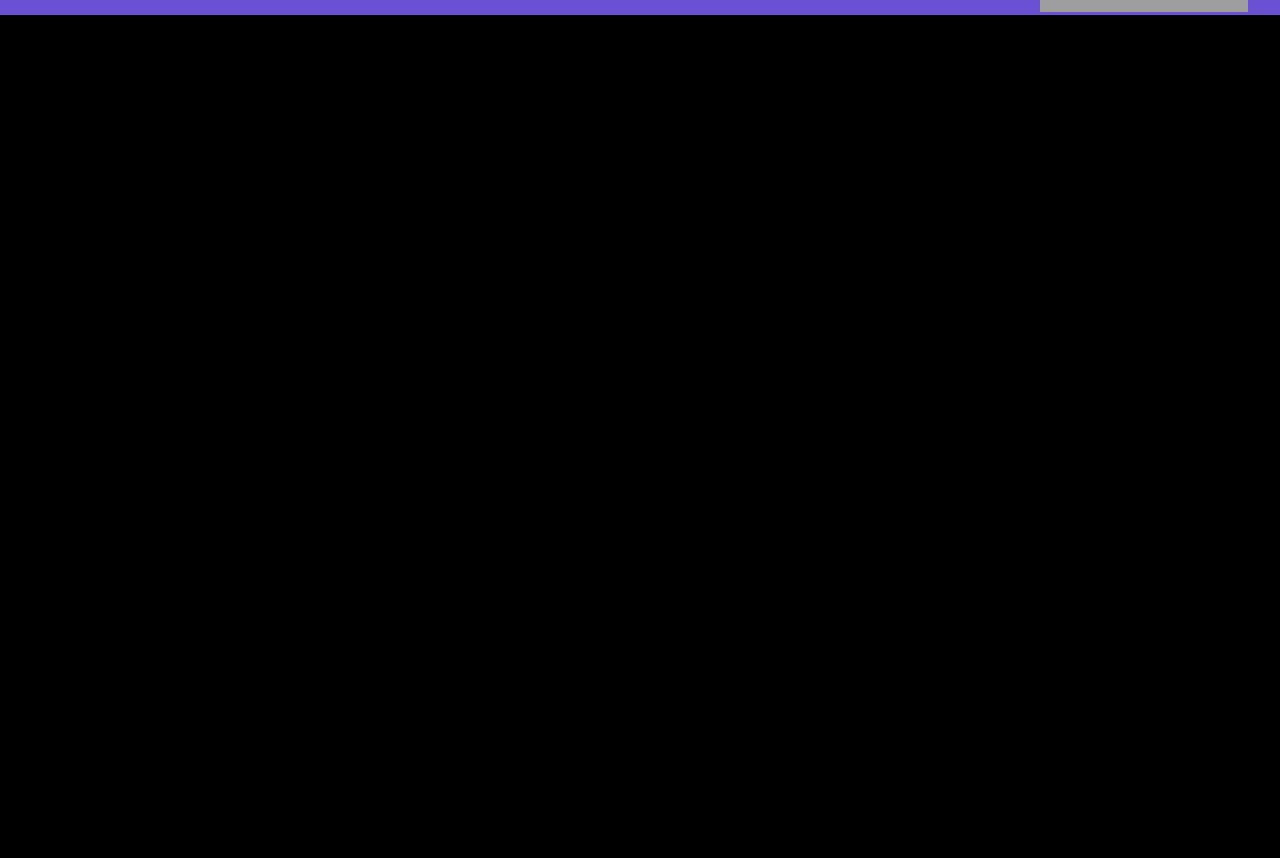
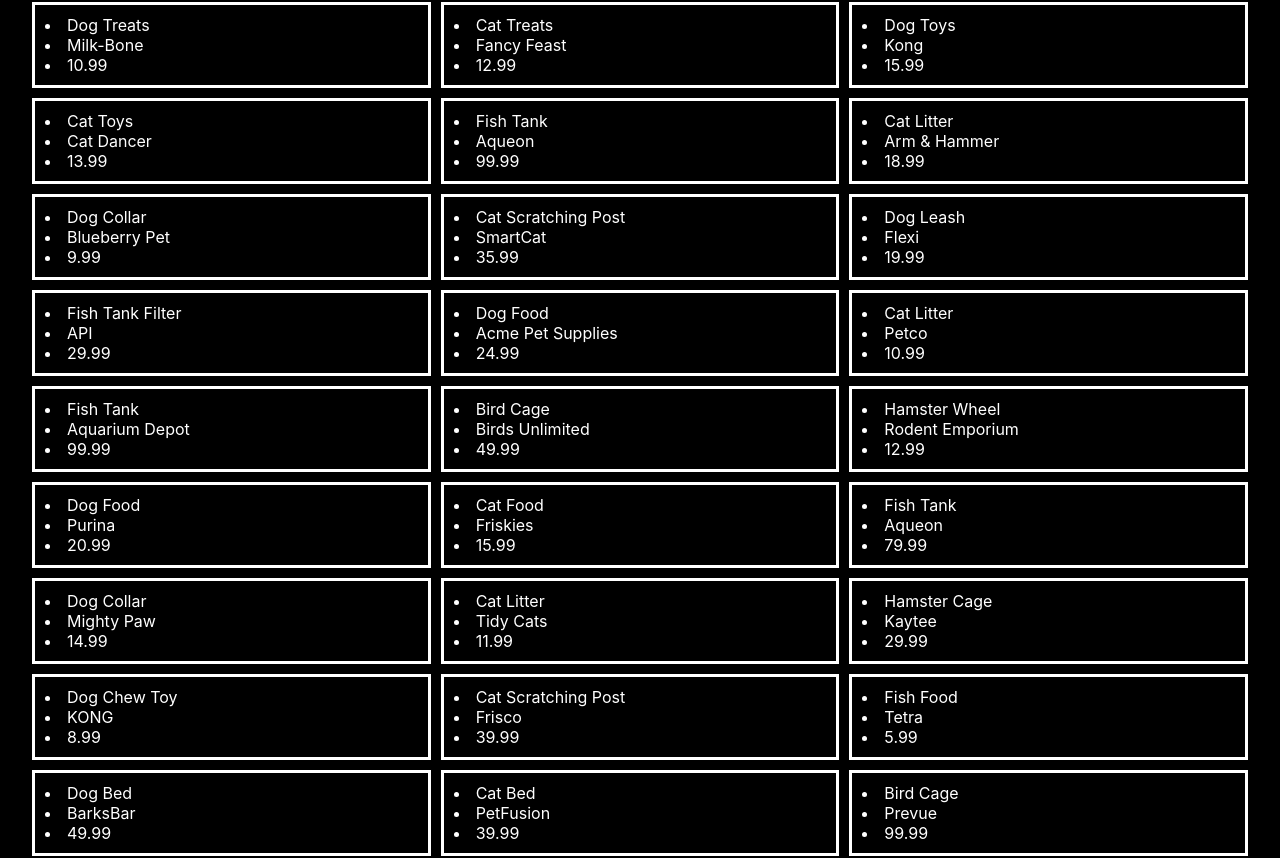
Before and after one commit to dplascenciap/CSFS1010-Assignment-1, a React (Create React App) app in the folder petstore_ecommerce/: page /shop in a window 1280 px wide. Shown: the part 484-1342 px from the top of the page. Before the commit the page ends 800 px from the top, so only its background shows below. Built offline with nearby package versions, Linux system fonts and the light colour scheme; grey boxes are pictures that could not be loaded.

Commit message:
Add products to the Shop page

```diff
--- a/petstore_ecommerce/src/App.css
+++ b/petstore_ecommerce/src/App.css
@@ -150,3 +150,38 @@
   padding-right: 2rem;
   gap: 10px;
 }
+
+/* ==== Shop Page ===*/
+/* Search bar */
+.search-bar {
+  display: flex;
+  flex-direction: column;
+  padding-left: 2rem;
+  padding-right: 2rem;
+}
+
+input {
+  font-size: 2rem;
+}
+
+.productList {
+  display: grid;
+  grid-template-columns: repeat(auto-fill, minmax(300px, 1fr));
+  margin-top: 10px;
+  gap: 10px;
+  padding-left: 2rem;
+  padding-right: 2rem;
+}
+
+.product {
+  border: 3px solid white;
+  padding: 10px;
+}
+
+.product .name {
+  font-size: 25px;
+}
+
+.product .price {
+  font-size: 20px;
+}
--- a/petstore_ecommerce/src/components/ShopPage.js
+++ b/petstore_ecommerce/src/components/ShopPage.js
@@ -1,15 +1,26 @@
+import products from "./data/products.json"
+
 /**
  * Function ShopPage()
  * @returns Shop page component
  */
-
  function ShopPage() {
     return (
         <div>
             <h1>Shop</h1>
-            <p>
-                This is Shop page
-            </p>
+            <div className="search-bar">
+                <h2>Search Products</h2><br></br>
+                <input type="search" id="search"/>
+            </div>
+            <div className="productList">
+                {products.map((productItem) => (
+                    <div className="product">
+                        <li>{productItem.name}</li>
+                        <li>{productItem.supplier}</li>
+                        <li>{productItem.price}</li>
+                    </div>
+                ))}
+            </div>
         </div>
     )
 }
--- /dev/null
+++ b/petstore_ecommerce/src/components/data/products.json
@@ -0,0 +1,226 @@
+[
+    {
+      "id": 1,
+      "name": "Dog Food",
+      "supplier": "Purina",
+      "price": 25.99,
+      "image_url": "https://www.example.com/dog_food.jpg"
+    },
+    {
+      "id": 2,
+      "name": "Cat Food",
+      "supplier": "Hill's Science Diet",
+      "price": 23.99,
+      "image_url": "https://www.example.com/cat_food.jpg"
+    },
+    {
+      "id": 3,
+      "name": "Fish Food",
+      "supplier": "Tetra",
+      "price": 8.99,
+      "image_url": "https://www.example.com/fish_food.jpg"
+    },
+    {
+      "id": 4,
+      "name": "Dog Treats",
+      "supplier": "Milk-Bone",
+      "price": 10.99,
+      "image_url": "https://www.example.com/dog_treats.jpg"
+    },
+    {
+      "id": 5,
+      "name": "Cat Treats",
+      "supplier": "Fancy Feast",
+      "price": 12.99,
+      "image_url": "https://www.example.com/cat_treats.jpg"
+    },
+    {
+      "id": 6,
+      "name": "Dog Toys",
+      "supplier": "Kong",
+      "price": 15.99,
+      "image_url": "https://www.example.com/dog_toys.jpg"
+    },
+    {
+      "id": 7,
+      "name": "Cat Toys",
+      "supplier": "Cat Dancer",
+      "price": 13.99,
+      "image_url": "https://www.example.com/cat_toys.jpg"
+    },
+    {
+      "id": 8,
+      "name": "Fish Tank",
+      "supplier": "Aqueon",
+      "price": 99.99,
+      "image_url": "https://www.example.com/fish_tank.jpg"
+    },
+    {
+      "id": 9,
+      "name": "Cat Litter",
+      "supplier": "Arm & Hammer",
+      "price": 18.99,
+      "image_url": "https://www.example.com/cat_litter.jpg"
+    },
+    {
+      "id": 10,
+      "name": "Dog Collar",
+      "supplier": "Blueberry Pet",
+      "price": 9.99,
+      "image_url": "https://www.example.com/dog_collar.jpg"
+    },
+    {
+      "id": 11,
+      "name": "Cat Scratching Post",
+      "supplier": "SmartCat",
+      "price": 35.99,
+      "image_url": "https://www.example.com/cat_scratching_post.jpg"
+    },
+    {
+      "id": 12,
+      "name": "Dog Leash",
+      "supplier": "Flexi",
+      "price": 19.99,
+      "image_url": "https://www.example.com/dog_leash.jpg"
+    },
+    {
+      "id": 13,
+      "name": "Fish Tank Filter",
+      "supplier": "API",
+      "price": 29.99,
+      "image_url": "https://www.example.com/fish_tank_filter.jpg"
+    },
+    {
+      "id": 1,
+      "name": "Dog Food",
+      "supplier": "Acme Pet Supplies",
+      "price": 24.99,
+      "image_url": "https://example.com/dog_food.jpg"
+    },
+    {
+      "id": 2,
+      "name": "Cat Litter",
+      "supplier": "Petco",
+      "price": 10.99,
+      "image_url": "https://example.com/cat_litter.jpg"
+    },
+    {
+      "id": 3,
+      "name": "Fish Tank",
+      "supplier": "Aquarium Depot",
+      "price": 99.99,
+      "image_url": "https://example.com/fish_tank.jpg"
+    },
+    {
+      "id": 4,
+      "name": "Bird Cage",
+      "supplier": "Birds Unlimited",
+      "price": 49.99,
+      "image_url": "https://example.com/bird_cage.jpg"
+    },
+    {
+      "id": 5,
+      "name": "Hamster Wheel",
+      "supplier": "Rodent Emporium",
+      "price": 12.99,
+      "image_url": "https://example.com/hamster_wheel.jpg"
+    },
+    {
+      "id": "1",
+      "name": "Dog Food",
+      "supplier": "Purina",
+      "price": 20.99,
+      "image_url": "https://example.com/dogfood.jpg"
+    },
+    {
+      "id": "2",
+      "name": "Cat Food",
+      "supplier": "Friskies",
+      "price": 15.99,
+      "image_url": "https://example.com/catfood.jpg"
+    },
+    {
+      "id": "3",
+      "name": "Fish Tank",
+      "supplier": "Aqueon",
+      "price": 79.99,
+      "image_url": "https://example.com/fishtank.jpg"
+    },
+    {
+      "id": "4",
+      "name": "Dog Collar",
+      "supplier": "Mighty Paw",
+      "price": 14.99,
+      "image_url": "https://example.com/dogcollar.jpg"
+    },
+    {
+      "id": "5",
+      "name": "Cat Litter",
+      "supplier": "Tidy Cats",
+      "price": 11.99,
+      "image_url": "https://example.com/cat litter.jpg"
+    },
+    {
+      "id": "6",
+      "name": "Hamster Cage",
+      "supplier": "Kaytee",
+      "price": 29.99,
+      "image_url": "https://example.com/hamstercage.jpg"
+    },
+    {
+      "id": "7",
+      "name": "Dog Chew Toy",
+      "supplier": "KONG",
+      "price": 8.99,
+      "image_url": "https://example.com/dogchewtoy.jpg"
+    },
+    {
+      "id": "8",
+      "name": "Cat Scratching Post",
+      "supplier": "Frisco",
+      "price": 39.99,
+      "image_url": "https://example.com/catscratchingpost.jpg"
+    },
+    {
+      "id": "9",
+      "name": "Fish Food",
+      "supplier": "Tetra",
+      "price": 5.99,
+      "image_url": "https://example.com/fishfood.jpg"
+    },
+    {
+      "id": "10",
+      "name": "Dog Bed",
+      "supplier": "BarksBar",
+      "price": 49.99,
+      "image_url": "https://example.com/dogbed.jpg"
+    },
+    {
+      "id": "11",
+      "name": "Cat Bed",
+      "supplier": "PetFusion",
+      "price": 39.99,
+      "image_url": "https://example.com/catbed.jpg"
+    },
+    {
+      "id": "12",
+      "name": "Bird Cage",
+      "supplier": "Prevue",
+      "price": 99.99,
+      "image_url": "https://example.com/birdcage.jpg"
+    },
+    {
+      "id": "13",
+      "name": "Dog Shampoo",
+      "supplier": "Burt's Bees",
+      "price": 12.99,
+      "image_url": "https://example.com/dogshampoo.jpg"
+    },
+    {
+      "id": "14",
+      "name": "Cat Toys",
+      "supplier": "SmartyKat",
+      "price": 7.99,
+      "image_url": "https://example.com/cattoys.jpg"
+    }
+]
```
